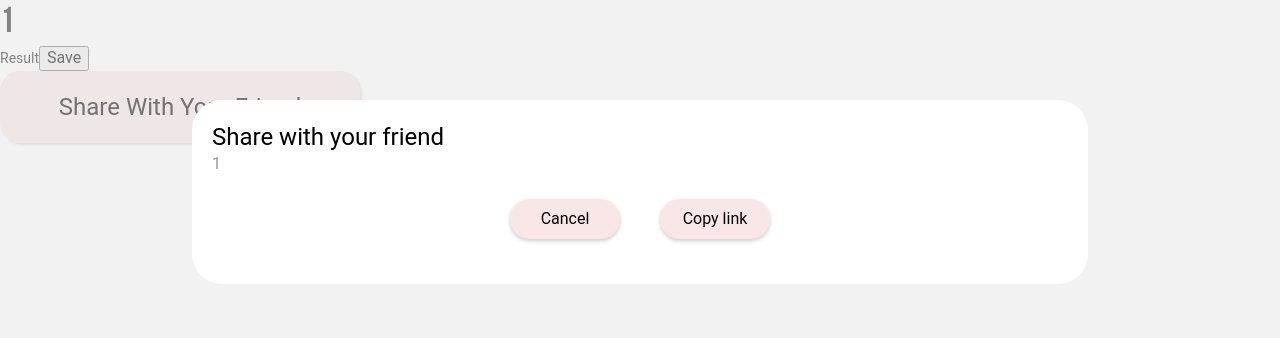
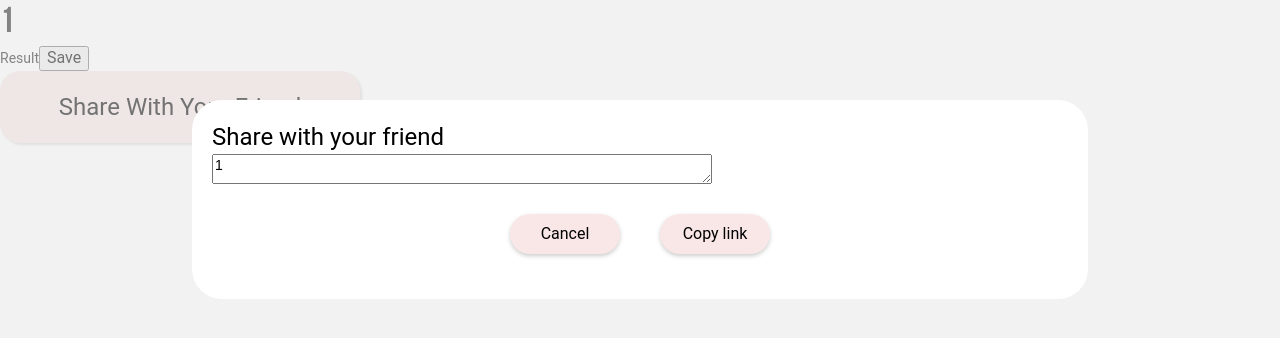
Before and after one commit to Hoppeyyy/Watchflix, a Next.js app: page /result/1 in a window 1280 px wide. Both pictures are taken after a click on the element "Share With Your Friend". Shown: the top 338 px of the page. Built offline with nearby package versions, Linux system fonts and the light colour scheme.

Commit message:
copy share url button works

```diff
--- a/comps/ClickButton/index.js
+++ b/comps/ClickButton/index.js
@@ -97,8 +97,9 @@ const ClickButton = ({
             onClick={togglePopup}
         >
         {isOpen && <PopUp src={uuid}
+        myurl={uuid}
+     handleClose={togglePopup}
 
-     handleClose={togglePopup}
    />}
             <ButtonInput
                 type={type}
--- a/comps/PopUp/index.js
+++ b/comps/PopUp/index.js
@@ -1,7 +1,7 @@
 import ax from "axios";
 import * as React from 'react';
 import styled from 'styled-components';
-import { useEffect, useState } from "react";
+import { useEffect, useState, useRef } from "react";
 import { useTheme } from "@/utils/provider";
 import {
   bkColor,
@@ -13,7 +13,6 @@ import {
 } from "@/utils/variables";
 import { v4 as uuidv4 } from 'uuid';
 import {useResult} from '@/utils/resultProvider';
-
 
 const Cont = styled.div`
 position: fixed;
@@ -66,19 +65,43 @@ filter: drop-shadow(0px 2px 2px rgba(0, 0, 0, 0.20));
   color:#FFFFFF;
 }
 `
+
+const UrlArea = styled.textarea`
+  width:500px;
+  height:30px;
+`
+
 const PopUp = ({
 src="url src here",
 handleClose=()=>{},
+myurl="myurl"
+
 })=>{
   const { theme, setTheme } = useTheme();
+
+  const [copySuccess, setCopySuccess] = useState('');
+  const textAreaRef = useRef(null);
+  function copyToClipboard(e) {
+    textAreaRef.current.select();
+    document.execCommand('copy');
+  };
+
+
   return<Cont >
     <Box bgcolor={bgpopup[theme]}>
       <Title color={popuptext[theme]}>Share with your friend</Title>
-      <Link src={src}>{src}</Link>
+      {/* <Link src={src}>{src}</Link> */}
+      <UrlArea
+        ref={textAreaRef}
+        value={myurl}
+      />
       <BtnCont>
         <Btn onClick={handleClose} bgcolor={bkColor[theme]} hovpopbg={hovpopbg[theme]}>Cancel</Btn>
-        <Btn bgcolor={bkColor[theme]} hovpopbg={hovpopbg[theme]}>Copy link</Btn>
+        <Btn bgcolor={bkColor[theme]} hovpopbg={hovpopbg[theme]} onClick={copyToClipboard}>Copy link</Btn>
       </BtnCont>
+
+
+
     </Box>
   </Cont>
 }
```
